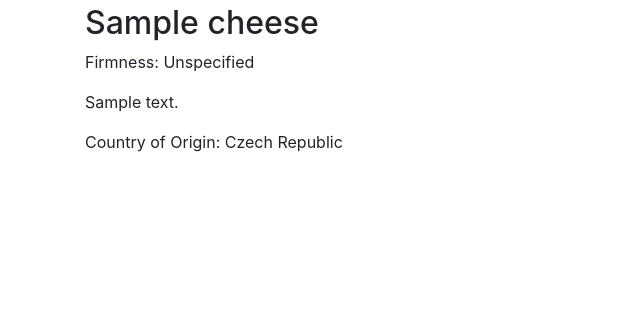
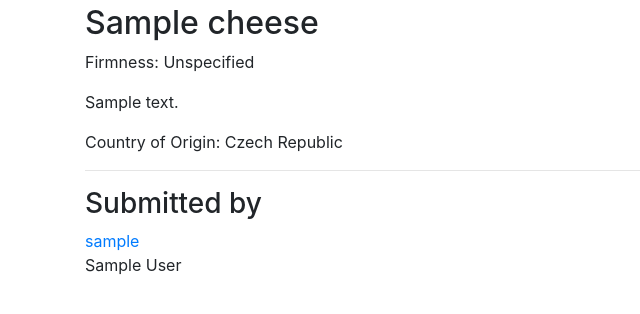
Before and after one commit to feldroy/everycheese-live-class-002, a Django app: a page that uses everycheese/templates/cheeses/cheese_detail.html in a window 1280 px wide. Shown: the part 56-370 px from the top of the page, without its empty margins (0-640 px from the left). Run offline with Django 3.2, Linux system fonts and the light colour scheme; tables that the repository leaves empty hold one stand-in row (values such as "Sample post"); some libraries are stand-ins or nearby versions.

Commit message:
Track and display the creator of each cheese

```diff
--- a/everycheese/cheeses/views.py
+++ b/everycheese/cheeses/views.py
@@ -19,3 +19,7 @@ class CheeseDetailView(DetailView):
 class CheeseCreateView(LoginRequiredMixin, CreateView):
     model = Cheese
     fields = ["name", "description", "firmness", "country_of_origin"]
+
+    def form_valid(self, form):
+        form.instance.creator = self.request.user
+        return super().form_valid(form)
--- a/everycheese/templates/cheeses/cheese_detail.html
+++ b/everycheese/templates/cheeses/cheese_detail.html
@@ -21,6 +21,15 @@
     </p>
 {% endif %}
 
+<hr>
+
+<h3>Submitted by</h3>
+
+    <a href="{% url 'users:detail' cheese.creator.username %}">{{ cheese.creator.username }}</a>
+
+    {% if cheese.creator.name %}
+        <p>{{ cheese.creator.name }}</p>
+    {% endif %}
 
 
 
```
